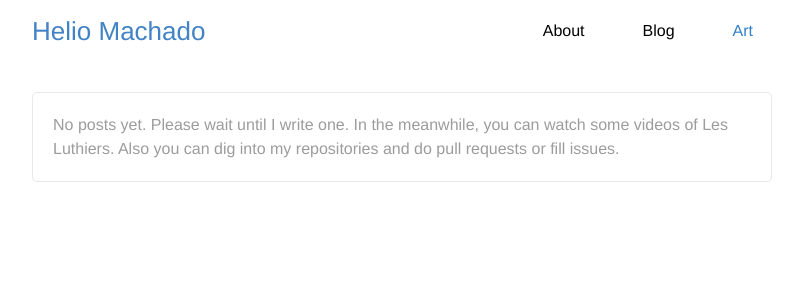
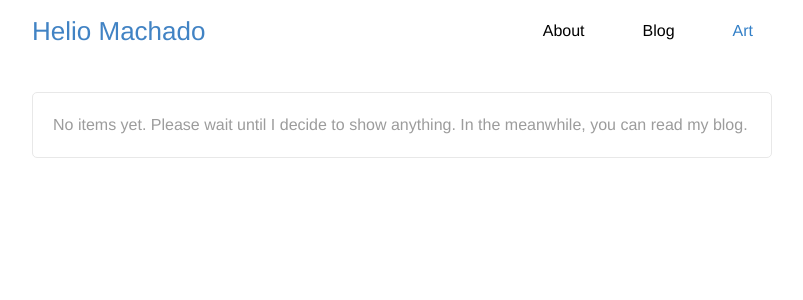
Before and after one commit to 0x2b3bfa0/0x2b3bfa0.github.io, a Jekyll site: the page built from portfolio.md, in a window 1280 px wide. Shown: the top 300 px of the page, without its empty margins (238-1041 px from the left). Built offline with Jekyll 4.4.1, drawn with Linux system fonts in a browser that asks for light colours.

Commit message:
Portfolio

```diff
--- a/_layouts/portfolio.html
+++ b/_layouts/portfolio.html
@@ -24,7 +24,7 @@ layout: default
         </li>
       {% endfor %}
     {% else %}
-      <li class="noposts">No posts yet. Please wait until I write one. In the meanwhile, you can watch some videos of Les Luthiers. Also you can dig into my repositories and do pull requests or fill issues.</li>
+      <li class="noposts">No items yet. Please wait until I decide to show anything. In the meanwhile, you can read my blog.</li>
     {% endif %}
   </ul>
 
```
